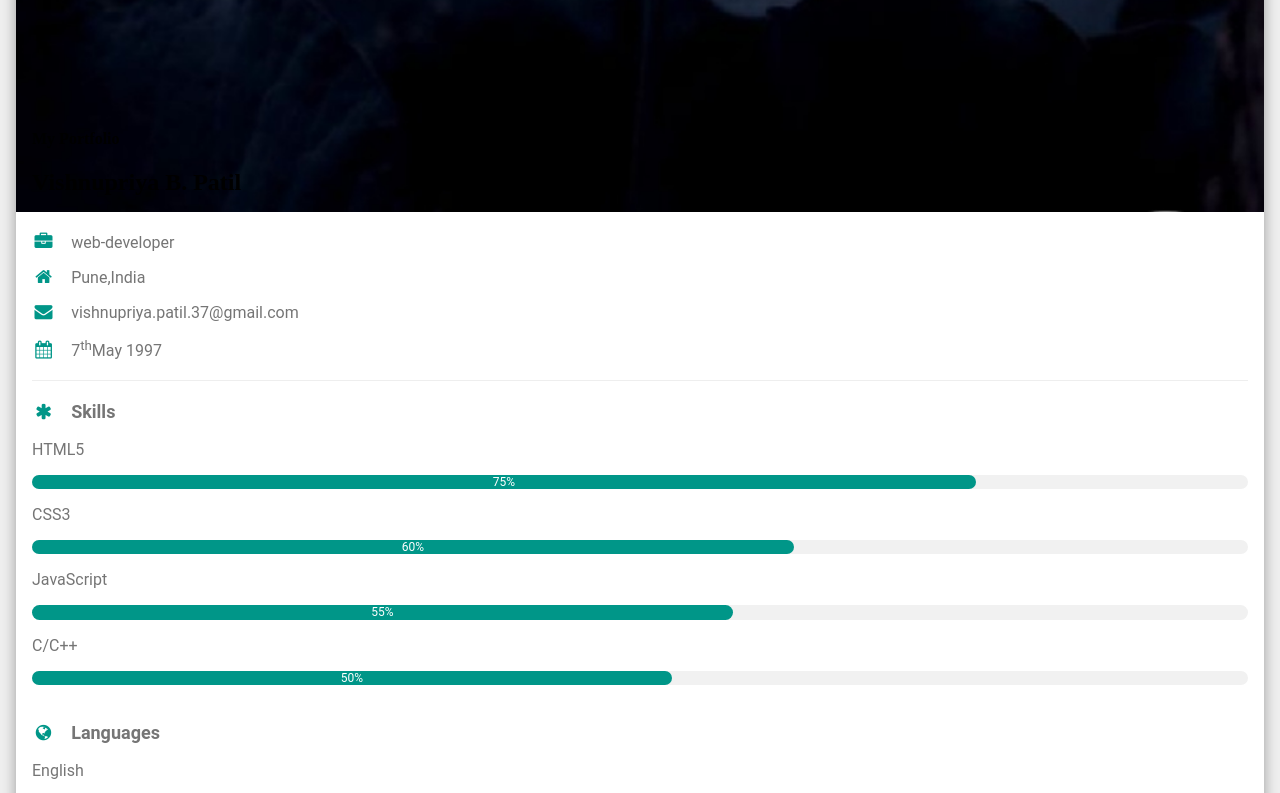
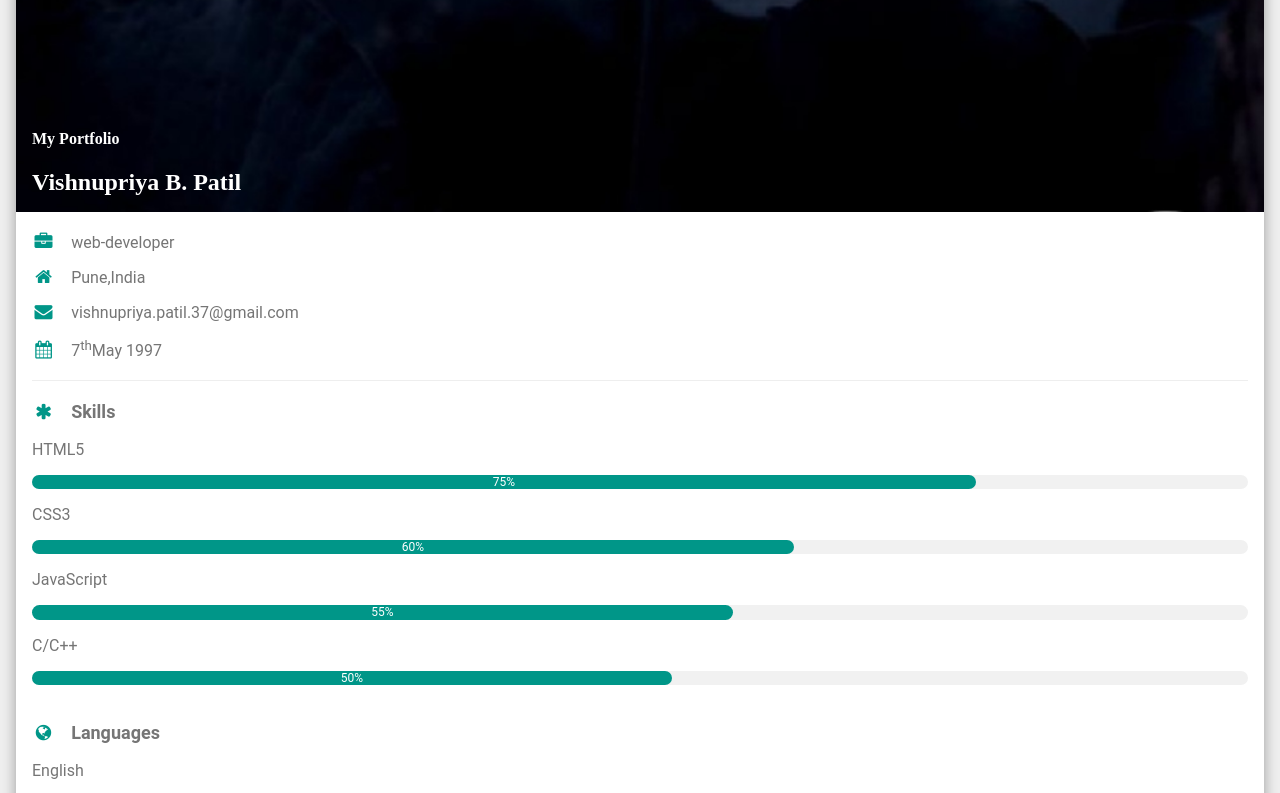
Before and after one commit to Priya7597/MyPortfolio.github.io, a plain HTML site: page index.html in a window 1280 px wide. Shown: the part 1680-2473 px from the top of the page. Drawn offline with Linux system fonts and the light colour scheme.

Commit message:
Update index.html

```diff
--- a/index.html
+++ b/index.html
@@ -9,7 +9,12 @@ html,body,h1,h2,h3,h4,h5,h6 {
     font-family: "Roboto", sans-serif
 }
 hr{border:0;border-top:1px solid #eee;margin:20px 0}
-
+h2{color:white;
+    font-family:lobster;
+   }
+h4{color:white;
+    font-family :lobster;
+    }
 .w3-dark-gray{
     color:#fff!important;
     background-color:#616161!important
@@ -206,8 +211,8 @@ hr{border:0;border-top:1px solid #eee;margin:20px 0}
 <div class="w3-display-container">
 <img src="lotus.jpg" style="width:100%" alt="Avatar">
     <div class="w3-display-bottomleft w3-container w3-text-black">
-        <h4 style="font-color:white;font-family:lobster">My Portfolio</h4>
-    <h2 style="font-color:white;font-family:lobster">Vishnupriya B. Patil</h2>
+        <h4>My Portfolio</h4>
+    <h2>Vishnupriya B. Patil</h2>
     </div>
 </div>
    <div class="w3-container">
```
